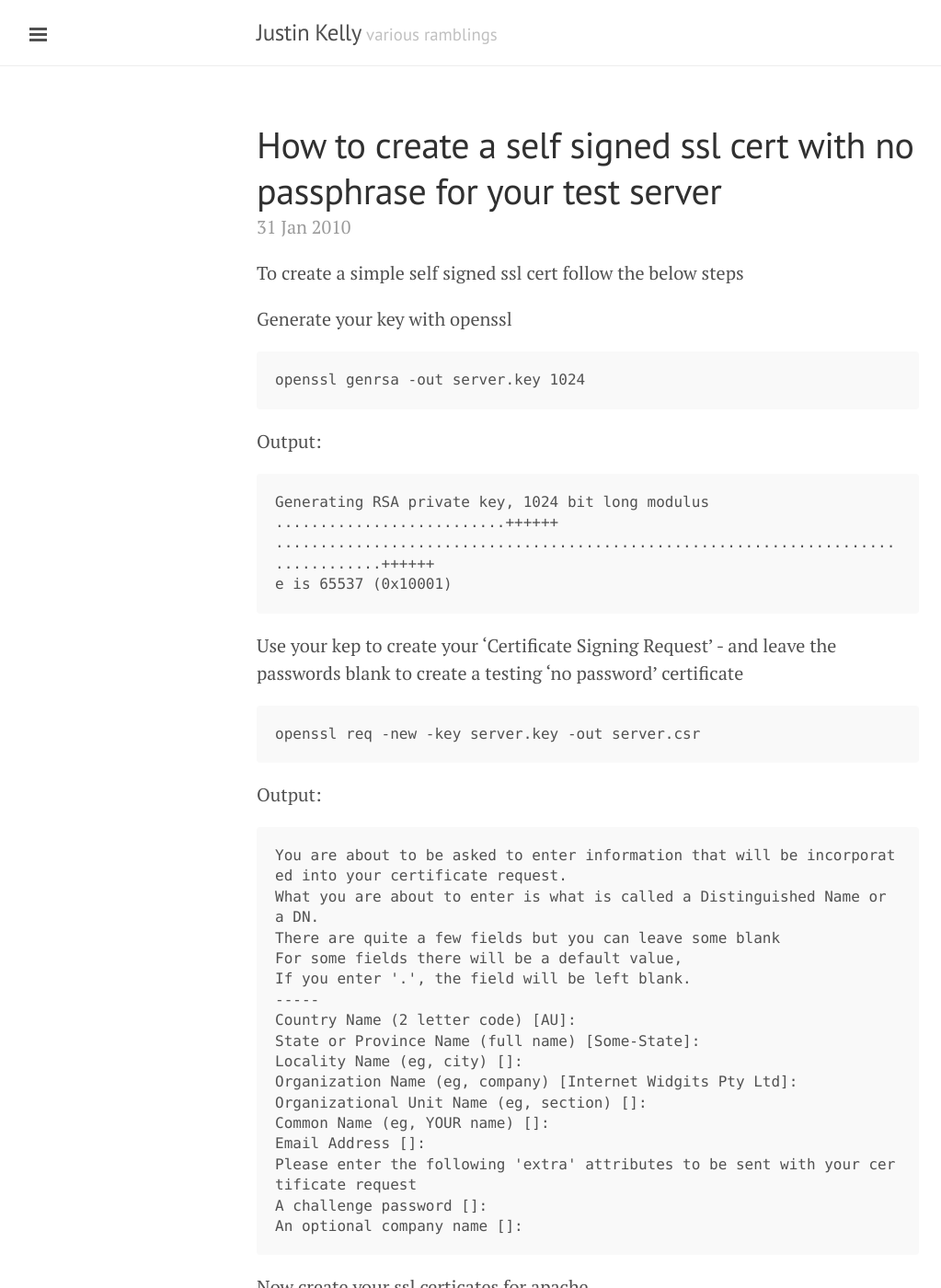
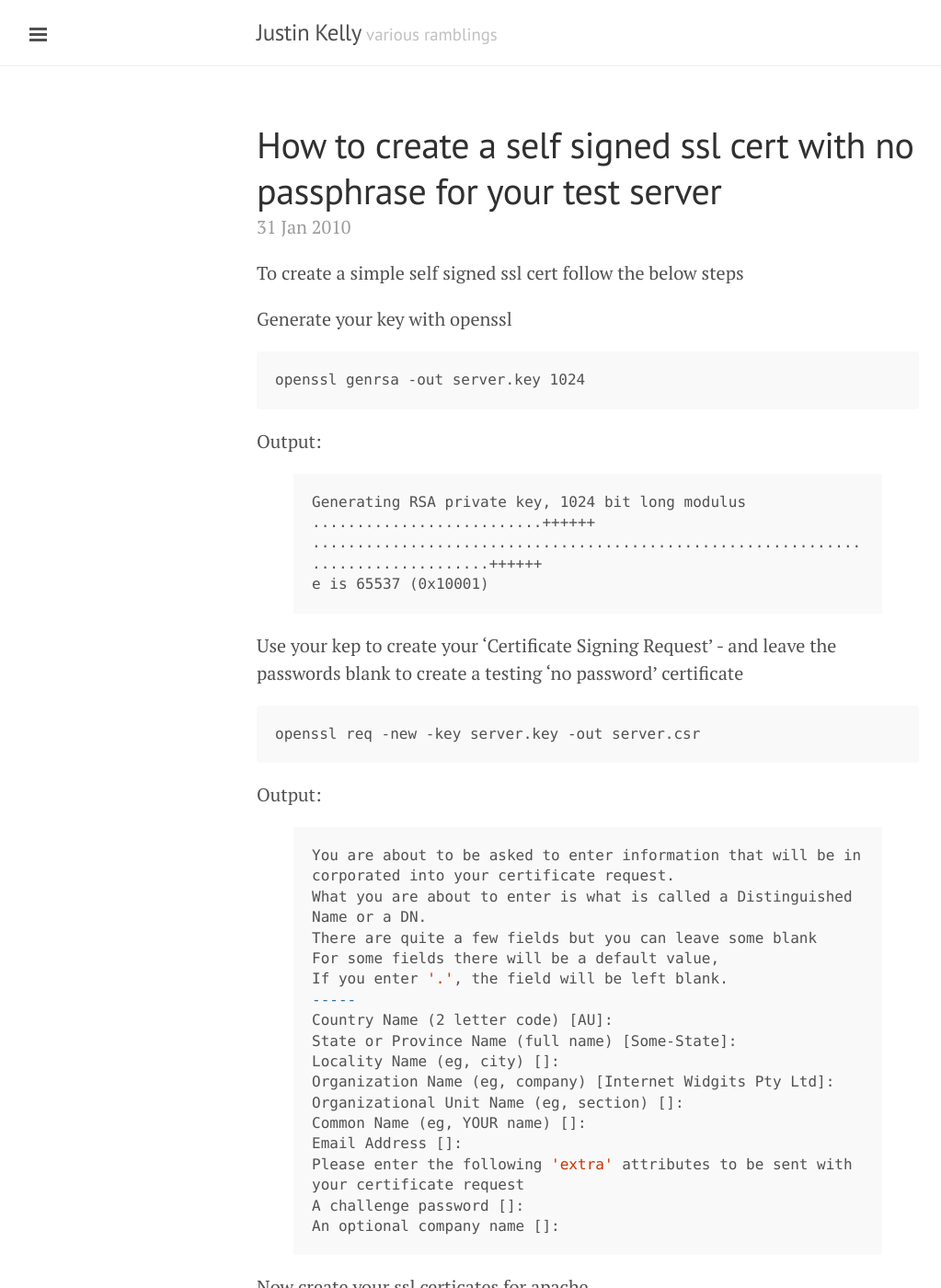
Before and after one commit to justinkelly/justinkelly.github.io, a Jekyll site: the page built from _posts/2010-01-31-how-to-create-a-self-sign-ssl-cert-with-no-pa.md, in a window 1280 px wide and 1400 px high. Shown: the whole window at 92% size, without its empty margins (1-1024 px from the left). Built offline with Jekyll 4.4.1, drawn with Linux system fonts in a browser that asks for light colours; nearby versions of some CDN libraries.

Commit message:
page fixes

````diff
--- a/_posts/2010-01-31-how-to-create-a-self-sign-ssl-cert-with-no-pa.md
+++ b/_posts/2010-01-31-how-to-create-a-self-sign-ssl-cert-with-no-pa.md
@@ -17,12 +17,14 @@ Generate your key with openssl
 openssl genrsa -out server.key 1024
 ```
 Output:
-```
+
+{% highlight bash %}
 Generating RSA private key, 1024 bit long modulus
 ..........................++++++
 ..................................................................................++++++
 e is 65537 (0x10001)
-```
+{% endhighlight %}
+
 Use your kep to create your 'Certificate Signing Request' - and leave the passwords blank to create a testing 'no password' certificate
 
 ```
@@ -30,7 +32,7 @@ openssl req -new -key server.key -out server.csr
 ```
 Output:
 
-```
+{% highlight bash %}
 You are about to be asked to enter information that will be incorporated into your certificate request.
 What you are about to enter is what is called a Distinguished Name or a DN.
 There are quite a few fields but you can leave some blank
@@ -47,7 +49,8 @@ Email Address []:
 Please enter the following 'extra' attributes to be sent with your certificate request
 A challenge password []:
 An optional company name []:
-```
+{% endhighlight %}
+
 Now create your ssl certicates for apache
 
 ```
````
Also changed, not shown: _posts/2009-11-05-google-chrome-in-ubuntu-910.markdown (+5 -2 lines), _posts/2009-11-12-increment-a-date-in-perl-no-cpan.markdown (+3 -4 lines), _posts/2010-01-24-view-xml-in-chrome.html (deleted, +0 -11 lines), _posts/2010-03-29-mongodb-php-driver-install-for-ubuntu-910-unr.md (+3 -2 lines).
